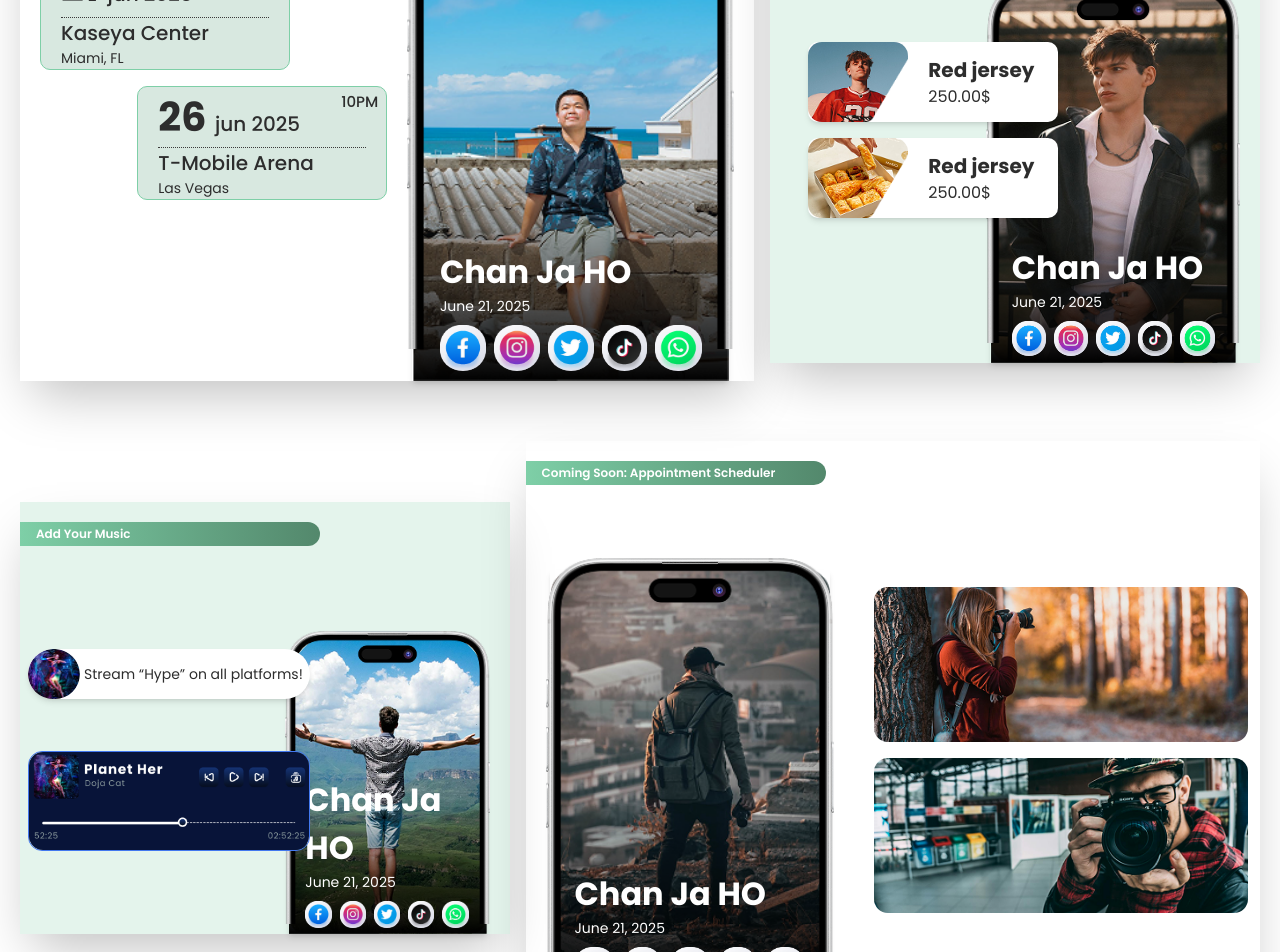
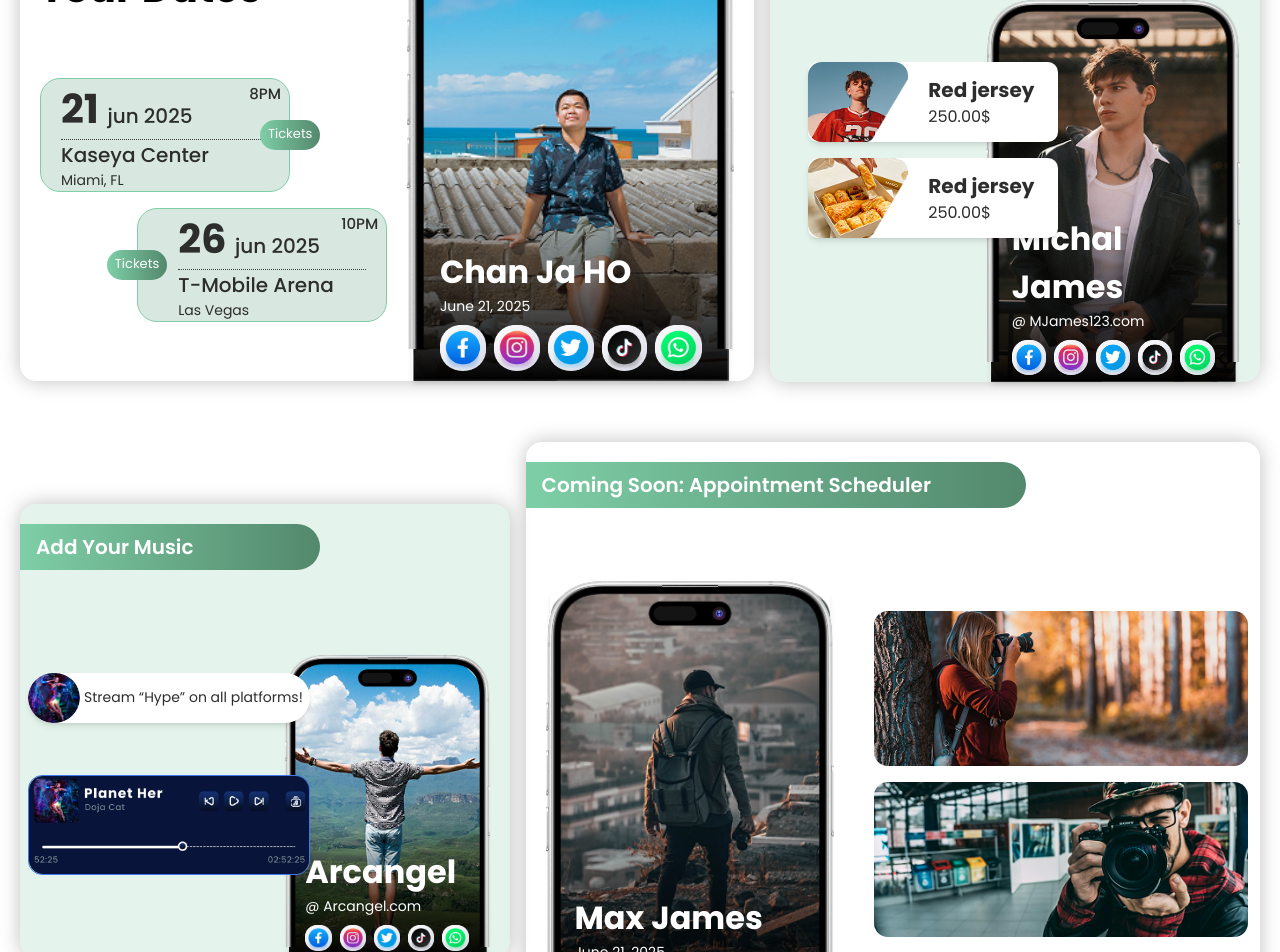
Before and after one commit to FMunir321/biogram, a React (Vite) app: page / in a window 1280 px wide. Shown: the part 2820-3772 px from the top of the page. Built offline with nearby package versions, Linux system fonts and the light colour scheme; a web font is replaced by a local one.

Commit message:
fix mibileframe and bg images issue

```diff
--- a/src/pages/ArtistShowcase.tsx
+++ b/src/pages/ArtistShowcase.tsx
@@ -1,7 +1,4 @@
-import image from "../assets/flowers.png";
-import miamiImg from "../assets/miami.jpg";
-import videoImg from "../assets/videoshoot.jpg";
-import dish from "../assets/dish.png";
+
 import redjersy from "../assets/redjersy.png";
 import Mobilefram from "../assets/realtimeanalytics/mobilefram.png";
 import Mobileframesm from "../assets/realtimeanalytics/mobileframesm.png";
@@ -19,17 +16,6 @@ import InstagramImage from "../assets/Instagram.png";
 import TwitterImage from "../assets/twitter.png";
 import TiktokImage from "../assets/TikTok.png";
 import WhatsappImage from "../assets/Whatsapp.png";
-import {
-  FaInstagram,
-  FaTwitter,
-  FaSpotify,
-  FaYoutube,
-  FaTiktok,
-} from "react-icons/fa";
-import PhoneMockup from "../components/PhoneMockup";
-import CategorySection from "@/components/CategorySection";
-import SocialIcon from "@/components/SocialIcon";
-import App from "@/App";
 
 const ArtistShowcase = () => {
   const socialIcons = [
@@ -43,21 +29,21 @@ const ArtistShowcase = () => {
   return (
     <>
       <div className="container p-5 flex flex-col lg:flex-row mx-auto gap-4 my-5 ">
-        <div className="flex flex-col md:flex-row shadow-2xl gap-9 md:gap-0 lg:w-[60%] lg:h-[422px] xl:h-full">
+        <div className="flex flex-col md:flex-row shadow-[0px_0px_20.2px_0px_#00000040] rounded-2xl gap-9 md:gap-0 lg:w-[60%] lg:h-[422px] xl:h-full">
           <div className="md:w-[50%]">
-            <p className="top-4 mt-5 max-w-[300px] left-0 bg-gradient-to-r from-[#7ECFA7] to-[#53886C] text-white text-xs px-4 py-1 rounded-r-full font-semibold z-10">
+            <p className="mt-5 max-w-[500px] bg-gradient-to-r from-[#7ECFA7] to-[#53886C] text-white text-[16px] md:text-[20px] font-semibold px-4 py-2 rounded-r-full">
               Coming Soon: Add your Tickets
             </p>
             <div className="pl-5">
-              <h1 className="text-[40px] font-extrabold text-black">
+              <h1 className="text-[40px] my-8 lg:my-1 xl:my-15 font-extrabold text-black">
                 Tour Dates
               </h1>
 
               {/* Vertical stack with alternating alignments */}
-              <div className="flex flex-col gap-4 mt-5">
+              <div className=" flex flex-col items-center gap-4">
                 {/* First card - align left */}
-                <div className="self-start w-[250px]">
-                  <div className="border border-[#7ecfa7] rounded-lg px-5 bg-[#d8e8e0]">
+                <div className="self-start flex flex-row items-center">
+                  <div className="border w-[250px] border-[#7ecfa7]  rounded-[20px] px-5 bg-[#d8e8e0]">
                     <div className="flex flex-row items-center justify-between border-b border-dotted border-[#3A3A3A]">
                       <p className="text-[20px] font-medium text-[#2D2D2D]">
                         <span className="text-[40px] font-bold">21 </span>jun
@@ -74,12 +60,18 @@ const ArtistShowcase = () => {
                       Miami, FL
                     </p>
                   </div>
+                  <div className="max-w-[81px] -ml-[30px] h-[30px] text-center bg-gradient-to-r from-[#7ECFA7] to-[#53886C] py-1 px-2 rounded-2xl text-white text-[13px]">
+                    Tickets
+                  </div>
                 </div>
 
                 {/* Second card - align right */}
-                <div className="self-end w-[250px]">
-                  <div className="border border-[#7ecfa7] rounded-lg px-5 bg-[#d8e8e0]">
-                    <div className="flex flex-row items-center justify-between border-b border-dotted border-[#3A3A3A]">
+                <div className="md:self-end  flex flex-row items-center">
+                  <div className="z-10 max-w-[81px] -mr-[30px] h-[30px] text-center bg-gradient-to-r from-[#7ECFA7] to-[#53886C] py-1 px-2 rounded-2xl text-white text-[13px]">
+                    Tickets
+                  </div>
+                  <div className="z-2 border w-[250px] border-[#7ecfa7] rounded-[20px] px-5 bg-[#d8e8e0] ">
+                    <div className="flex flex-row items-center justify-between border-b border-dotted border-[#3A3A3A] ml-[20px]">
                       <p className="text-[20px] font-medium text-[#2D2D2D]">
                         <span className="text-[40px] font-bold">26 </span>jun
                         2025
@@ -88,10 +80,10 @@ const ArtistShowcase = () => {
                         10PM
                       </p>
                     </div>
-                    <p className="text-[20px] font-medium text-[#2D2D2D]">
+                    <p className="text-[20px] font-medium text-[#2D2D2D] ml-[20px]">
                       T-Mobile Arena
                     </p>
-                    <p className="text-[14px] font-normal text-[#2D2D2D]">
+                    <p className="text-[14px] font-normal text-[#2D2D2D] ml-[20px]">
                       Las Vegas
                     </p>
                   </div>
@@ -99,7 +91,7 @@ const ArtistShowcase = () => {
               </div>
             </div>
           </div>
-          <div className="px-5 md:w-[50%] lg:mt-[65px]">
+          <div className="px-5 md:w-[50%] lg:mt-[53px] xl:mt-[65px]">
             <div className="relative w-full flex justify-center items-center">
               {/* Mobile Frame */}
 
@@ -139,11 +131,11 @@ const ArtistShowcase = () => {
             </div>
           </div>
         </div>
-        <div className="flex flex-col shadow-2xl lg:w-[40%] lg:h-[422px] xl:h-[531px] 2xl:h-[640px] bg-[#e4f4ec]">
-          <p className="mt-5 p-0 max-w-[300px] left-0 bg-gradient-to-r from-[#7ECFA7] to-[#53886C] text-white text-xs px-4 py-1 rounded-r-full font-semibold z-10">
+        <div className="flex flex-col lg:w-[40%] lg:h-[422px] xl:h-full bg-[#e4f4ec] shadow-[0px_0px_20.2px_0px_#00000040] rounded-2xl">
+          <p className="mt-5 max-w-[500px] bg-gradient-to-r from-[#7ECFA7] to-[#53886C] text-white text-[16px] md:text-[20px] font-semibold px-4 py-2 rounded-r-full">
             Coming Soon: Sell Products & Services
           </p>
-          <div className="flex flex-row justify-between h-full mt-5 relative">
+          <div className="flex flex-row justify-between h-full xl:h-[464px] 2xl:h-[578px] mt-5 relative">
             {/* Card Column - overlaps image and is vertically centered */}
             <div className="z-10 md:w-[40%] ml-[50px] flex flex-col justify-center items-center -mr-[300px]">
               <div className="flex flex-col gap-4 pl-[30px] w-[280px]">
@@ -188,7 +180,7 @@ const ArtistShowcase = () => {
             </div>
 
             {/* Image Column */}
-            <div className="px-5 md:w-[60%] lg:mt-[65px] self-end">
+            <div className="px-5 md:w-[60%] xl:mt-[65px] self-end">
               <div className="relative self-end w-full flex justify-center items-center">
                 {/* Mobile Frame */}
 
@@ -207,9 +199,9 @@ const ArtistShowcase = () => {
                 {/* Overlay Text */}
                 <div className="absolute bottom-[2%]  w-[80%]">
                   <h3 className="text-white text-[32px] font-extrabold">
-                    Chan Ja HO
+                    Michal James
                   </h3>
-                  <p className="text-white text-[14px]">June 21, 2025</p>
+                  <p className="text-white text-[14px]">@ MJames123.com</p>
                   <div className="flex flex-row gap-2 mt-2">
                     {socialIcons.map((icon, idx) => (
                       <div
@@ -232,11 +224,12 @@ const ArtistShowcase = () => {
       </div>
 
       <div className="container p-5 flex flex-col lg:flex-row items-center mx-auto gap-4 my-5 ">
-        <div className="flex flex-col shadow-2xl lg:w-[40%] h-full bg-[#e4f4ec]">
-          <p className="mt-5 p-0 max-w-[300px] left-0 bg-gradient-to-r from-[#7ECFA7] to-[#53886C] text-white text-xs px-4 py-1 rounded-r-full font-semibold z-10">
+        {/* <div className="flex flex-col lg:w-[40%] h-full lg:h-[430px] xl:h-[575px] 2xl:h-[740px] bg-[#e4f4ec] shadow-[0px_0px_20.2px_0px_#00000040] rounded-2xl"></div> */}
+        <div className="flex flex-col lg:w-[40%] h-full bg-[#e4f4ec] shadow-[0px_0px_20.2px_0px_#00000040] rounded-2xl">
+          <p className="mt-5 max-w-[300px] bg-gradient-to-r from-[#7ECFA7] to-[#53886C] text-white text-[16px] md:text-[20px] font-semibold px-4 py-2 rounded-r-full">
             Add Your Music
           </p>
-          <div className="flex flex-row justify-between items-center mt-5 relative">
+          <div className="flex flex-row justify-between  items-center mt-5 relative">
             {/* Card Column - overlaps image and is vertically centered */}
             <div className="z-10 -mr-25">
               <div className="flex flex-col gap-4 pl-2">
@@ -287,9 +280,9 @@ const ArtistShowcase = () => {
                 {/* Overlay Text */}
                 <div className="absolute bottom-[2%]  w-[80%]">
                   <h3 className="text-white text-[32px] font-extrabold">
-                    Chan Ja HO
+                    Arcangel
                   </h3>
-                  <p className="text-white text-[14px]">June 21, 2025</p>
+                  <p className="text-white text-[14px]">@ Arcangel.com</p>
                   <div className="flex flex-row gap-2 mt-2">
                     {socialIcons.map((icon, idx) => (
                       <div
@@ -310,8 +303,8 @@ const ArtistShowcase = () => {
           </div>
         </div>
 
-        <div className="flex flex-col shadow-2xl lg:w-[60%] h-full bg-[]">
-          <p className="mt-5 p-0 max-w-[300px] left-0 bg-gradient-to-r from-[#7ECFA7] to-[#53886C] text-white text-xs px-4 py-1 rounded-r-full font-semibold z-10">
+        <div className="flex flex-col lg:w-[60%] h-full shadow-[0px_0px_20.2px_0px_#00000040] rounded-2xl">
+          <p className="mt-5 max-w-[500px] bg-gradient-to-r from-[#7ECFA7] to-[#53886C] text-white text-[16px] md:text-[20px] font-semibold px-4 py-2 rounded-r-full">
             Coming Soon: Appointment Scheduler
           </p>
 
@@ -336,7 +329,7 @@ const ArtistShowcase = () => {
                 {/* Overlay Text */}
                 <div className="absolute bottom-[2%]  w-[80%]">
                   <h3 className="text-white text-[32px] font-extrabold">
-                    Chan Ja HO
+                    Max James
                   </h3>
                   <p className="text-white text-[14px]">June 21, 2025</p>
                   <div className="flex flex-row gap-2 mt-2">
```
